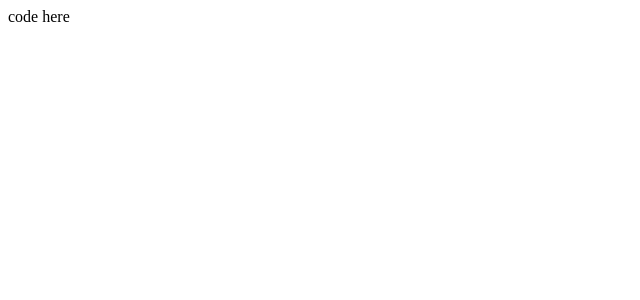
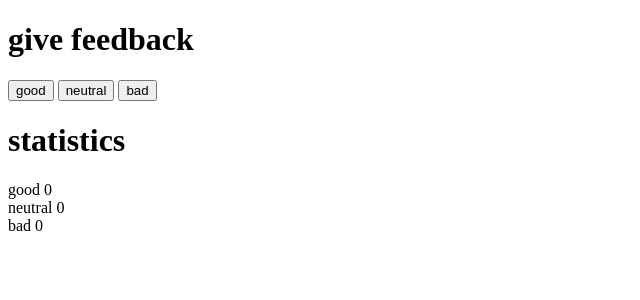
Before and after one commit to Looch8/FullStackOpen, a React (Create React App) app in the folder part1/unicafe/: page / in a window 1280 px wide. Shown: the top 300 px of the page, without its empty margins (0-640 px from the left). Built offline with nearby package versions, Linux system fonts and the light colour scheme.

Commit message:
finished step 1 of unicafe exercise, added buttons and statics to sotre the button clicks

```diff
--- a/part1/unicafe/src/App.js
+++ b/part1/unicafe/src/App.js
@@ -1,16 +1,33 @@
-import {useState} from 'react'
+import { useState } from "react";
+
+const Display = (props) => (
+  <div>
+    {props.text} {props.score}
+  </div>
+);
+
+const Button = (props) => (
+  <button onClick={props.handleClick}>{props.text}</button>
+);
 
 const App = () => {
   //Save clicks of each button to its own state
-  const [good, setGood] = useState(0)
-  const [neutral, setNeutral] = useState(0)
-  const [bad, setBad] = useState(0)
+  const [good, setGood] = useState(0);
+  const [neutral, setNeutral] = useState(0);
+  const [bad, setBad] = useState(0);
 
   return (
     <div>
-      code here
-      </div>
-  )
-}
+      <h1>give feedback</h1>
+      <Button handleClick={() => setGood(good + 1)} text="good" />{" "}
+      <Button handleClick={() => setNeutral(neutral + 1)} text="neutral" />{" "}
+      <Button handleClick={() => setBad(bad + 1)} text="bad" />
+      <h1>statistics</h1>
+      <Display text="good" score={good} />
+      <Display text="neutral" score={neutral} />
+      <Display text="bad" score={bad} />
+    </div>
+  );
+};
 
 export default App;
```
